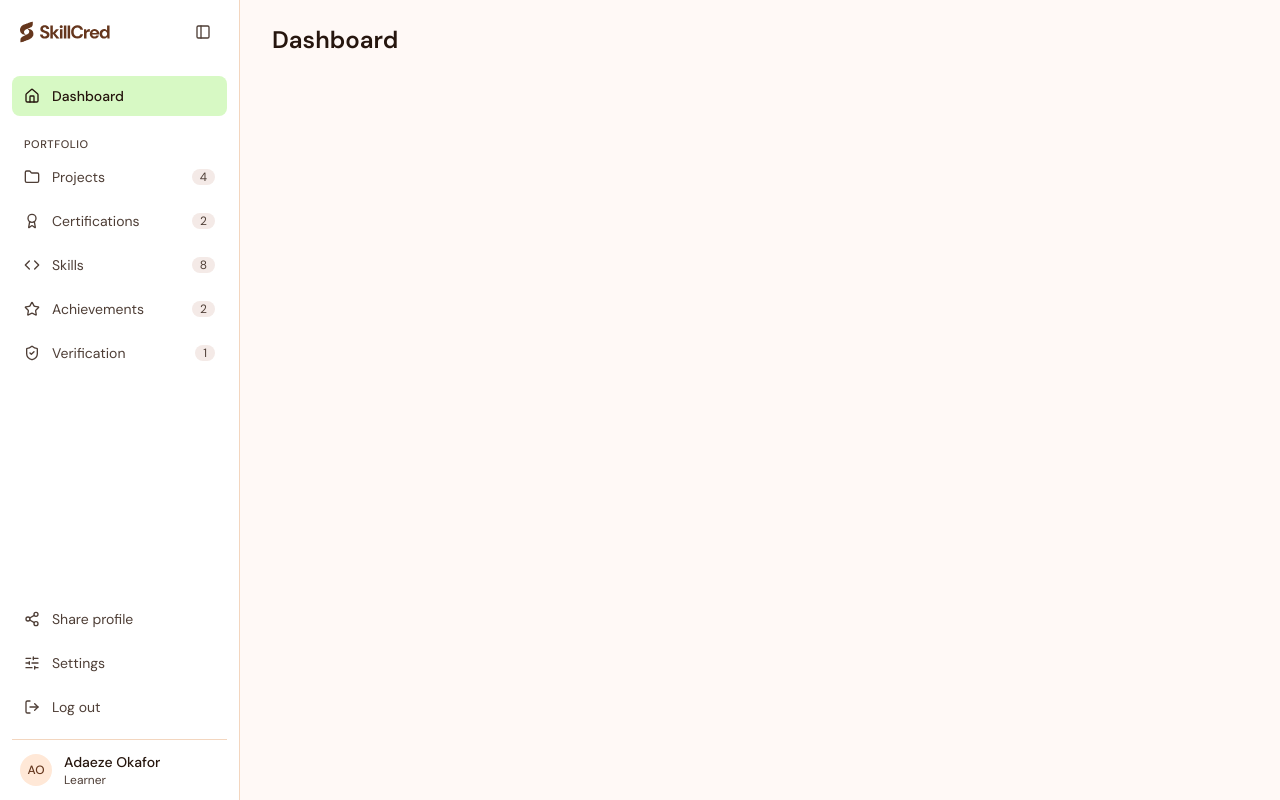
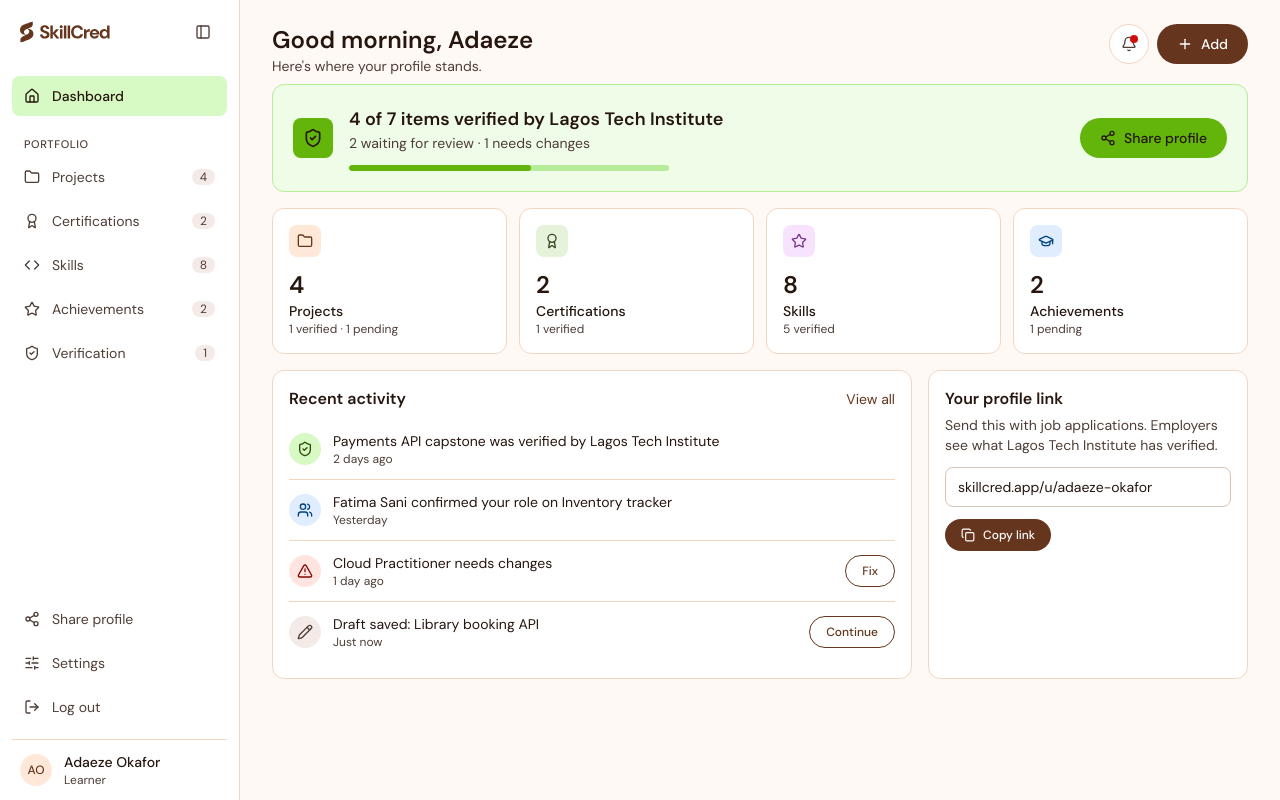
Before and after one commit to SkillCred-Organization/Skillcred-FE, a React (Vite) app: page /app/dashboard in a window 1280 px wide. Built offline with nearby package versions, Linux system fonts and the light colour scheme.

Commit message:
Add learner dashboard with mock data

```diff
--- a/src/components/ui/Avatar.tsx
+++ b/src/components/ui/Avatar.tsx
@@ -8,8 +8,8 @@
 const sizes = { sm: 'size-6 text-[10px]', md: 'size-8 text-xs', lg: 'size-12 text-base' }
 const tones = {
   apricot: 'bg-soft text-brand',
-  sage: 'bg-banner text-accent-deep',
-  leaf: 'bg-accent-soft text-accent-deep',
+  sage: 'bg-sage-bg text-sage-text',
+  leaf: 'bg-verified-bg text-verified-text',
 }
 
 export default function Avatar({ initials, size = 'md', tone = 'apricot', className = '' }: AvatarProps) {
--- /dev/null
+++ b/src/components/ui/StatCard.tsx
@@ -0,0 +1,32 @@
+import type { LucideIcon } from 'lucide-react'
+
+type Tone = 'leaf' | 'apricot' | 'sage' | 'info' | 'plum'
+
+const tones: Record<Tone, string> = {
+  leaf: 'bg-verified-bg text-verified-text',
+  apricot: 'bg-soft text-brand',
+  sage: 'bg-sage-bg text-sage-text',
+  info: 'bg-confirmed-bg text-confirmed-text',
+  plum: 'bg-plum-bg text-plum-text',
+}
+
+type StatCardProps = {
+  icon: LucideIcon
+  tone: Tone
+  value: number
+  label: string
+  sub: string
+}
+
+export default function StatCard({ icon: Icon, tone, value, label, sub }: StatCardProps) {
+  return (
+    <div className="rounded-xl border border-line bg-white p-4">
+      <span className={`mb-3 flex size-8 items-center justify-center rounded-lg ${tones[tone]}`}>
+        <Icon className="size-4" />
+      </span>
+      <p className="text-2xl font-semibold text-ink">{value}</p>
+      <p className="text-sm font-medium text-ink">{label}</p>
+      <p className="text-xs text-ink-muted">{sub}</p>
+    </div>
+  )
+}
--- a/src/features/dashboard/DashboardPage.tsx
+++ b/src/features/dashboard/DashboardPage.tsx
@@ -1,3 +1,115 @@
+import { useState } from 'react'
+import { Award, Bell, Check, Copy, GraduationCap, Folder, Pencil, Plus, ShieldCheck, Star, TriangleAlert, Users } from 'lucide-react'
+import type { LucideIcon } from 'lucide-react'
+import Button from '../../components/ui/Button'
+import StatCard from '../../components/ui/StatCard'
+import VerificationBanner from './VerificationBanner'
+import { mockActivity, mockProfileLink, mockStats, mockUser, mockVerification } from '../../lib/mockData'
+import type { Activity } from '../../types'
+
+const activityStyle: Record<Activity['kind'], { icon: LucideIcon; style: string }> = {
+  verified: { icon: ShieldCheck, style: 'bg-verified-bg text-verified-text' },
+  confirmed: { icon: Users, style: 'bg-confirmed-bg text-confirmed-text' },
+  'needs-changes': { icon: TriangleAlert, style: 'bg-changes-bg text-changes-text' },
+  draft: { icon: Pencil, style: 'bg-self-bg text-self-text' },
+}
+
+const stats = [
+  { icon: Folder, tone: 'apricot', label: 'Projects', ...mockStats.projects },
+  { icon: Award, tone: 'sage', label: 'Certifications', ...mockStats.certifications },
+  { icon: Star, tone: 'plum', label: 'Skills', ...mockStats.skills },
+  { icon: GraduationCap, tone: 'info', label: 'Achievements', ...mockStats.achievements },
+] as const
+
+function greeting() {
+  const hour = new Date().getHours()
+  if (hour < 12) return 'Good morning'
+  if (hour < 18) return 'Good afternoon'
+  return 'Good evening'
+}
+
 export default function DashboardPage() {
-  return <h1 className="text-2xl font-semibold text-ink">Dashboard</h1>
+  const [copied, setCopied] = useState(false)
+  const firstName = mockUser.name.split(' ')[0]
+
+  async function copyLink() {
+    await navigator.clipboard.writeText(`https://${mockProfileLink}`)
+    setCopied(true)
+    setTimeout(() => setCopied(false), 2000)
+  }
+
+  return (
+    <div className="mx-auto max-w-5xl space-y-4">
+      <header className="mb-2 flex items-start justify-between gap-4">
+        <div>
+          <h1 className="text-2xl font-semibold text-ink">
+            {greeting()}, {firstName}
+          </h1>
+          <p className="text-sm text-ink-muted">Here&apos;s where your profile stands.</p>
+        </div>
+        <div className="flex items-center gap-2">
+          <button
+            type="button"
+            aria-label="Notifications"
+            className="relative flex size-10 items-center justify-center rounded-full border border-line bg-white text-ink-muted hover:bg-cream"
+          >
+            <Bell className="size-4" />
+            <span className="absolute right-2.5 top-2.5 size-2 rounded-full bg-error" />
+          </button>
+          {/* TODO: open the Add project modal */}
+          <Button icon={<Plus className="size-4" />}>Add</Button>
+        </div>
+      </header>
+
+      <VerificationBanner {...mockVerification} />
+
+      <div className="grid grid-cols-2 gap-3 md:grid-cols-4">
+        {stats.map((stat) => (
+          <StatCard key={stat.label} {...stat} />
+        ))}
+      </div>
+
+      <div className="grid gap-4 lg:grid-cols-[1fr_20rem]">
+        <section className="rounded-xl border border-line bg-white p-4">
+          <div className="mb-2 flex items-center justify-between">
+            <h2 className="text-base font-semibold text-ink">Recent activity</h2>
+            <button type="button" className="text-sm text-brand hover:underline">View all</button>
+          </div>
+          <ul className="divide-y divide-line">
+            {mockActivity.map((item) => {
+              const { icon: Icon, style } = activityStyle[item.kind]
+              return (
+                <li key={item.id} className="flex items-center gap-3 py-3">
+                  <span className={`flex size-8 shrink-0 items-center justify-center rounded-full ${style}`}>
+                    <Icon className="size-4" />
+                  </span>
+                  <div className="min-w-0 flex-1">
+                    <p className="text-sm text-ink">{item.text}</p>
+                    <p className="text-xs text-ink-muted">{item.time}</p>
+                  </div>
+                  {item.action && <Button variant="outline" size="sm">{item.action}</Button>}
+                </li>
+              )
+            })}
+          </ul>
+        </section>
+
+        <section className="rounded-xl border border-line bg-white p-4">
+          <h2 className="mb-1 text-base font-semibold text-ink">Your profile link</h2>
+          <p className="mb-3 text-sm text-ink-muted">
+            Send this with job applications. Employers see what {mockVerification.institution} has verified.
+          </p>
+          <input
+            readOnly
+            value={mockProfileLink}
+            aria-label="Your profile link"
+            className="mb-3 h-10 w-full rounded-lg border border-field-border bg-white px-3 text-sm text-ink"
+          />
+          <Button size="sm" onClick={copyLink} icon={copied ? <Check className="size-3.5" /> : <Copy className="size-3.5" />}>
+            {copied ? 'Copied' : 'Copy link'}
+          </Button>
+        </section>
+      </div>
+    </div>
+  )
 }
--- /dev/null
+++ b/src/features/dashboard/VerificationBanner.tsx
@@ -0,0 +1,53 @@
+import { Share2, ShieldCheck } from 'lucide-react'
+import Button from '../../components/ui/Button'
+
+type VerificationBannerProps = {
+  institution: string
+  verified: number
+  total: number
+  waiting: number
+  needsChanges: number
+}
+
+export default function VerificationBanner({
+  institution,
+  verified,
+  total,
+  waiting,
+  needsChanges,
+}: VerificationBannerProps) {
+  const percent = total === 0 ? 0 : Math.round((verified / total) * 100)
+  const allVerified = total > 0 && verified === total
+
+  return (
+    <section className="flex flex-col gap-4 rounded-xl border border-banner-line bg-banner p-4 md:flex-row md:items-center md:p-5">
+      <span className="flex size-10 shrink-0 items-center justify-center rounded-lg bg-accent text-ink">
+        <ShieldCheck className="size-5" />
+      </span>
+
+      <div className="flex-1">
+        <h2 className="text-base font-semibold text-ink md:text-lg">
+          {verified} of {total} items verified by {institution}
+        </h2>
+        <p className="text-sm text-ink-muted">
+          {allVerified
+            ? 'Your whole portfolio is verified. Share it with employers.'
+            : `${waiting} waiting for review · ${needsChanges} needs changes`}
+        </p>
+        <div
+          role="progressbar"
+          aria-valuenow={percent}
+          aria-valuemin={0}
+          aria-valuemax={100}
+          className="mt-3 h-1.5 max-w-xs overflow-hidden rounded-full bg-banner-line"
+        >
+          <div className="h-full rounded-full bg-accent" style={{ width: `${percent}%` }} />
+        </div>
+      </div>
+
+      <Button variant="accent" icon={<Share2 className="size-4" />}>
+        Share profile
+      </Button>
+    </section>
+  )
+}
--- a/src/index.css
+++ b/src/index.css
@@ -38,5 +38,9 @@
 
   --color-accent-light: #d7f9c4;   /* active nav item */
 
+  --color-sage-bg: #e6f2d9;     --color-sage-text: #3a4828;
+  --color-plum-bg: #f8e3fe;     --color-plum-text: #763b88;
+  --color-banner-line: #b6ec97; /* border and progress track of the green banner */
+
   --font-sans: "DM Sans", ui-sans-serif, system-ui, sans-serif;
 }
--- a/src/lib/mockData.ts
+++ b/src/lib/mockData.ts
@@ -1,3 +1,5 @@
+import type { Activity } from '../types'
+
 export const mockUser = { name: 'Adaeze Okafor', role: 'Learner', initials: 'AO' }
 
 export const mockCounts = {
@@ -7,3 +9,28 @@
   achievements: 2,
   verification: 1,
 }
+
+
+export const mockVerification = {
+  institution: 'Lagos Tech Institute',
+  verified: 4,
+  total: 7,
+  waiting: 2,
+  needsChanges: 1,
+}
+
+export const mockStats = {
+  projects: { value: 4, sub: '1 verified · 1 pending' },
+  certifications: { value: 2, sub: '1 verified' },
+  skills: { value: 8, sub: '5 verified' },
+  achievements: { value: 2, sub: '1 pending' },
+}
+
+export const mockActivity: Activity[] = [
+  { id: '1', kind: 'verified', text: 'Payments API capstone was verified by Lagos Tech Institute', time: '2 days ago' },
+  { id: '2', kind: 'confirmed', text: 'Fatima Sani confirmed your role on Inventory tracker', time: 'Yesterday' },
+  { id: '3', kind: 'needs-changes', text: 'Cloud Practitioner needs changes', time: '1 day ago', action: 'Fix' },
+  { id: '4', kind: 'draft', text: 'Draft saved: Library booking API', time: 'Just now', action: 'Continue' },
+]
+
+export const mockProfileLink = 'skillcred.app/u/adaeze-okafor'
--- a/src/types/index.ts
+++ b/src/types/index.ts
@@ -5,3 +5,11 @@
   | 'needs-changes'
   | 'self-reported'
   | 'draft'
+
+  export type Activity = {
+  id: string
+  kind: 'verified' | 'confirmed' | 'needs-changes' | 'draft'
+  text: string
+  time: string
+  action?: string
+}
```
